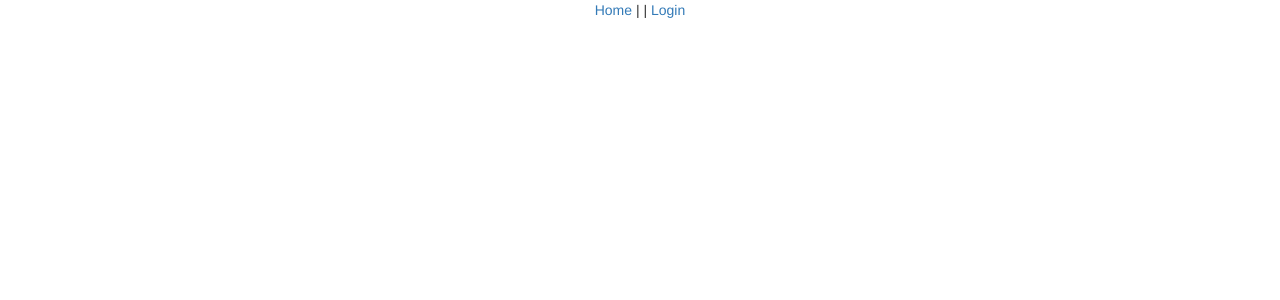
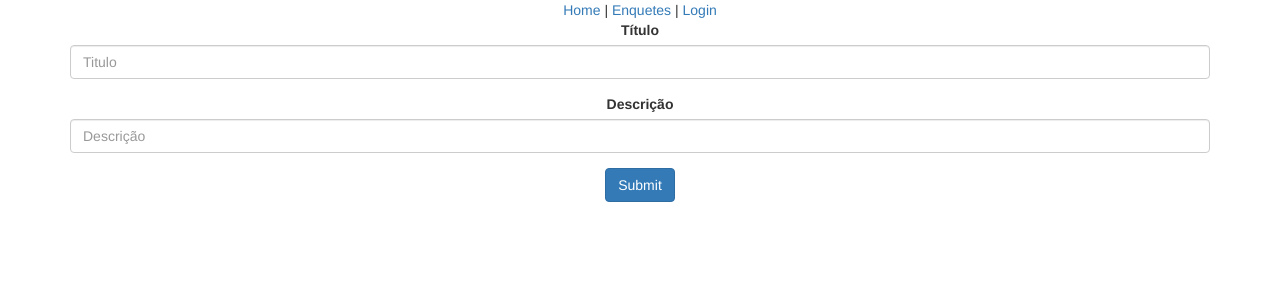
Before and after one commit to jasondavindev/fatec-lab-5-front, a Vue app: page /create-polls in a window 1280 px wide. Shown: the top 300 px of the page. Built offline with nearby package versions, Linux system fonts and the light colour scheme.

Commit message:
Create new view to create polls (#7)
* sketch for poll creation page

* feat: add view to create poll

Co-authored-by: NicolasFujisawa <nicolas.fujisawa@fatec.sp.gov.br>

```diff
--- a/src/App.vue
+++ b/src/App.vue
@@ -2,7 +2,7 @@
   <div id="app" class="container">
     <div id="nav" class="row text-center">
       <router-link to="/">Home</router-link> |
-      <router-link v-if="user" to="/polls">Enquetes</router-link> |
+      <router-link to="/polls">Enquetes</router-link> |
       <a v-if="user" @click="logoutUser">Logout</a>
       <router-link v-else to="/login">Login</router-link>
     </div>
--- a/src/router.js
+++ b/src/router.js
@@ -23,5 +23,10 @@ export default new Router({
       name: 'polls',
       component: () => import('./views/Polls.vue'),
     },
+    {
+      path: '/create-polls',
+      name: 'create-polls',
+      component: () => import('./views/CreatePolls.vue'),
+    },
   ],
 });
--- a/src/services/api.js
+++ b/src/services/api.js
@@ -7,3 +7,5 @@ export const signIn = async ({ username, password }) => {
 export const getAllPolls = async () => axios.get('/v1/polls');
 
 export const deletePoll = async (id) => axios.delete(`/v1/polls/${id}`);
+
+export const createPoll = async (poll) => axios.post(`/v1/polls`, poll);
--- /dev/null
+++ b/src/views/CreatePolls.vue
@@ -0,0 +1,73 @@
+<template>
+  <div class="text-center">
+    <form @submit.prevent="onSubmit">
+      <div class="form-group">
+        <label for="poll-title">Título</label>
+        <input
+          type="text"
+          class="form-control"
+          id="poll-title"
+          aria-describedby="emailHelp"
+          placeholder="Titulo"
+          v-model="form.title"
+        />
+      </div>
+      <div class="form-group">
+        <label for="poll-description">Descrição</label>
+        <input
+          type="text"
+          class="form-control"
+          id="poll-description"
+          placeholder="Descrição"
+          v-model="form.description"
+        />
+      </div>
+      <button type="submit" class="btn btn-primary">Submit</button>
+    </form>
+  </div>
+</template>
+
+<script>
+import { mapState } from 'vuex';
+import { createPoll } from '../services/api';
+
+export default {
+  name: 'createPolls',
+  computed: {
+    ...mapState(['user']),
+  },
+  data() {
+    return {
+      form: {
+        title: '',
+        description: '',
+      },
+    };
+  },
+  methods: {
+    async onSubmit() {
+      try {
+        const payload = this.mountPollPayload();
+        const data = await createPoll(payload);
+
+        if (!data) return;
+
+        alert('Enquete criada');
+        this.$router.push('/polls');
+      } catch (error) {
+        console.error(error);
+      }
+    },
+
+    mountPollPayload() {
+      return {
+        title: this.form.title,
+        description: this.form.description,
+        owner: {
+          id: (this.user || {}).id,
+        },
+      };
+    },
+  },
+};
+</script>
--- a/src/views/Home.vue
+++ b/src/views/Home.vue
@@ -2,5 +2,21 @@
   <div class="text-center">
     <h1>Bem vindo!</h1>
     <p>Crie e vote nas enquetes :-)</p>
+    <div class="create-poll" v-if="user">
+      <router-link v-if="user" to="/create-polls">
+        <button class="btn btn-lg btn-primary">Criar Nova Enquete</button>
+      </router-link>
+    </div>
   </div>
 </template>
+
+<script>
+import { mapState } from 'vuex';
+
+export default {
+  name: 'home',
+  computed: {
+    ...mapState(['user']),
+  },
+};
+</script>
--- a/src/views/Login.vue
+++ b/src/views/Login.vue
@@ -48,14 +48,20 @@ export default {
           password: this.password,
         });
 
-        const { user } = verifyToken(data.token);
-        this.setUser(JSON.parse(user));
+        this.setUserStore(data.token, data.id);
         this.setToken(data.token);
         this.$router.push('/');
       } catch (error) {
         console.error(error);
       }
     },
+
+    setUserStore(token, userId) {
+      const { user } = verifyToken(token);
+      const userJSON = JSON.parse(user);
+      userJSON.id = userId;
+      this.setUser(userJSON);
+    },
   },
 };
 </script>
--- a/src/views/Polls.vue
+++ b/src/views/Polls.vue
@@ -27,6 +27,9 @@
     <div v-else class="alert alert-info text-center">
       Não há enquetes cadastradas
     </div>
+    <router-link v-if="user" to="/create-polls">
+      <button class="btn btn-lg btn-primary">Criar Nova Enquete</button>
+    </router-link>
   </div>
 </template>
 
@@ -55,7 +58,7 @@ export default {
     },
 
     isAdmin() {
-      return this.user.role === 'ROLE_ADMIN';
+      return (this.user || {}).role === 'ROLE_ADMIN';
     },
 
     async deletePoll(id) {
```
Also changed, not shown: 1 other file (tests, documents, lock files or other folders).
